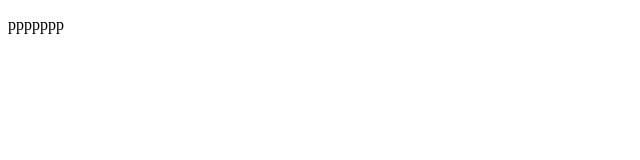
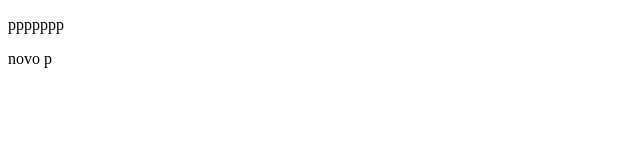
Before and after one commit to SarahGeraldo/index.html, a plain HTML site: page index.html in a window 1280 px wide. Shown: the full height of the page, 0-640 px from the left. Drawn offline with Linux system fonts and the light colour scheme.

Commit message:
commit do novop

```diff
--- a/index.html
+++ b/index.html
@@ -7,5 +7,7 @@
   </head>
   <body>
     <p>ppppppp</p>
+
+    <p>novo p</p>
   </body>
 </html>
```
